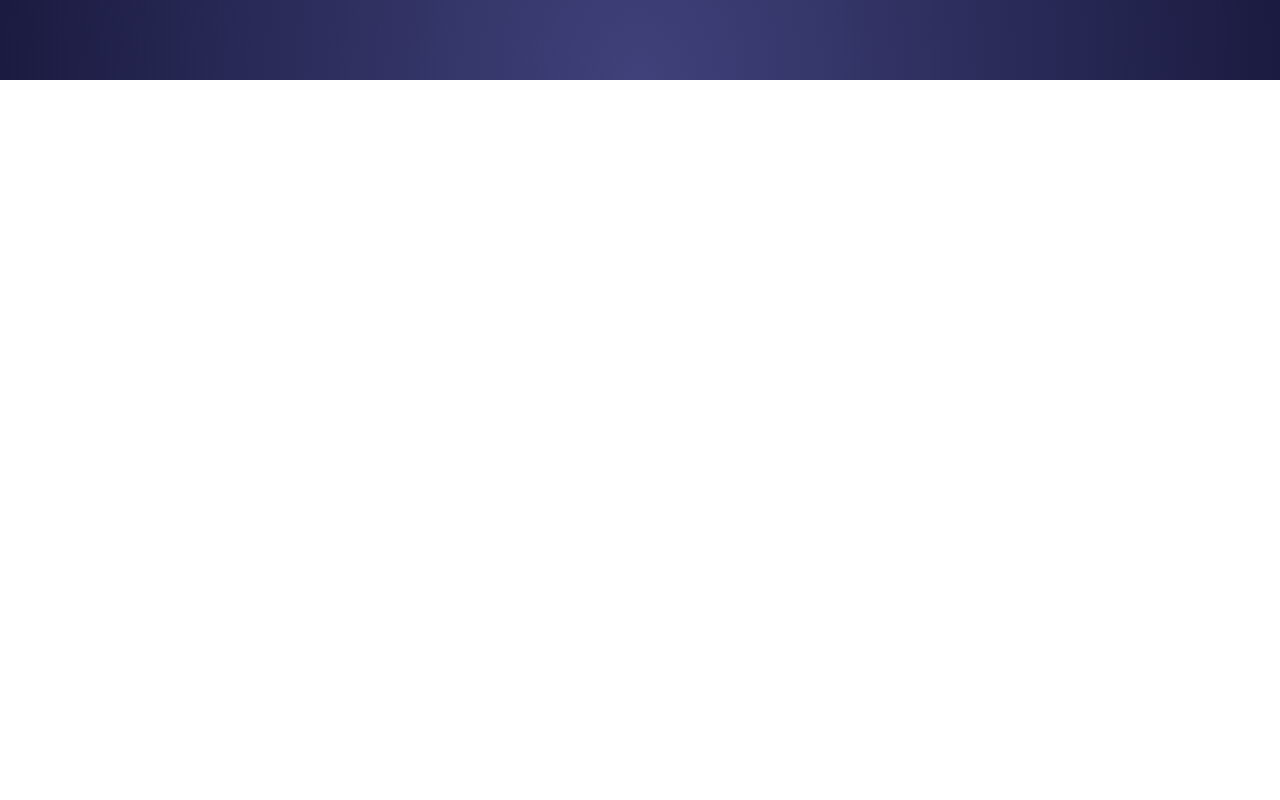
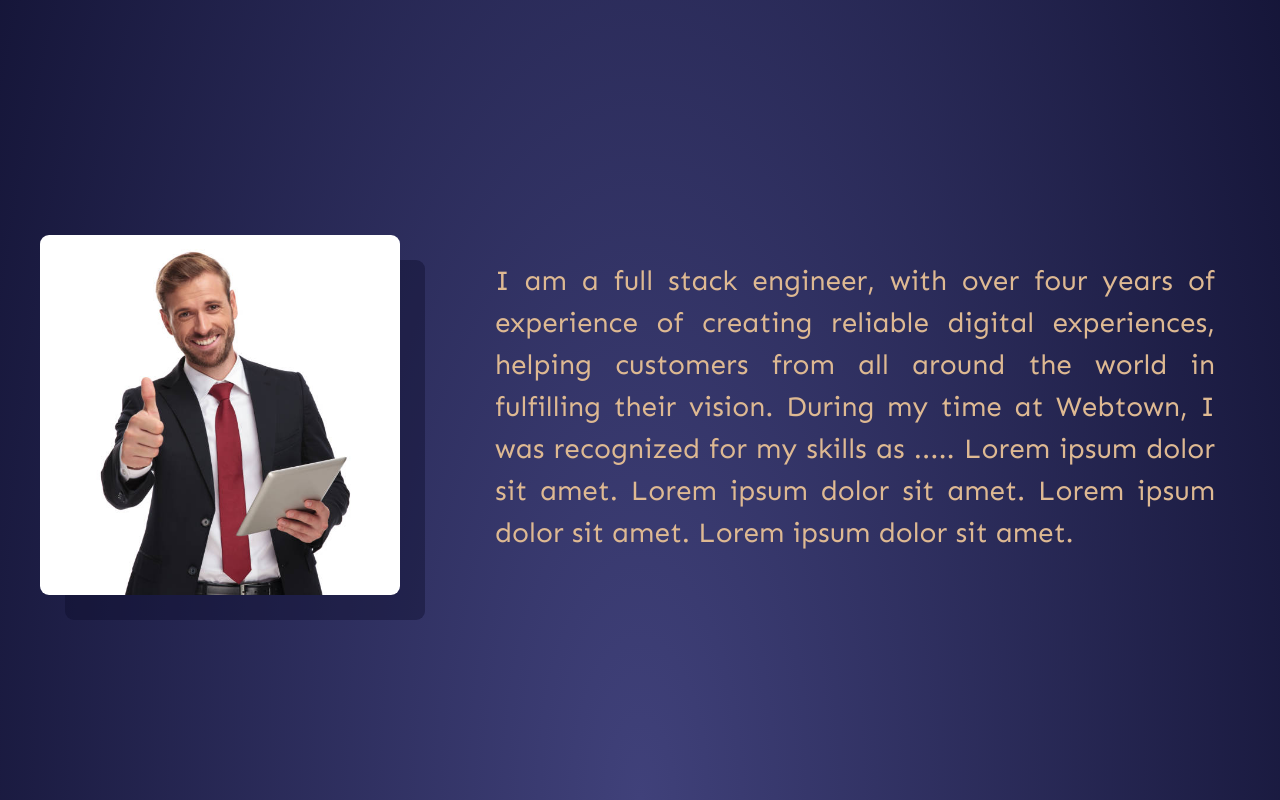
Before and after one commit to Epakesko/portfolio, a React (Create React App) app: page / in a window 1280 px wide. Shown: the part 720-1520 px from the top of the page. Before the commit the page ends 800 px from the top, so only its background shows below. Built offline with nearby package versions, Linux system fonts and the light colour scheme.

Commit message:
init AboutMe component, format files

```diff
--- a/src/App.tsx
+++ b/src/App.tsx
@@ -1,11 +1,13 @@
-import './App.scss';
-import Banner from './components/Banner.component';
+import "./App.scss";
+import Banner from "./components/Banner.component";
+import AboutMe from "./components/about_me/AboutMe.component";
 
 function App() {
   return (
     <div className="App">
       <header className="App-header">
         <Banner />
+        <AboutMe />
       </header>
     </div>
   );
--- a/src/components/Banner.component.tsx
+++ b/src/components/Banner.component.tsx
@@ -1,4 +1,4 @@
-import './Banner.styles.scss';
+import "./Banner.styles.scss";
 
 const Banner = () => {
   return (
@@ -7,7 +7,7 @@ const Banner = () => {
       <span className="middle-line">Bendegúz Takács</span>
       <span className="bottom-line">I bring imagination to reality through code.</span>
     </div>
-    )
-}
+  );
+};
 
 export default Banner;
--- a/src/components/Banner.styles.scss
+++ b/src/components/Banner.styles.scss
@@ -3,10 +3,11 @@
 .header-text {
   font-size: 36px;
   width: 1150px;
+  min-height: 100vh;
   margin: auto;
-    color: $light-gold;
   display: flex;
   flex-direction: column;
+  justify-content: center;
 
   .top-line {
     text-align: left;
--- /dev/null
+++ b/src/components/about_me/AboutMe.component.tsx
@@ -0,0 +1,20 @@
+import "./AboutMe.styles.scss";
+import ProfilePicture from "../../media/profile-picture.jpg";
+
+const AboutMe = () => {
+  return (
+    <div className="about-me-container">
+      <div className="about-me-image">
+        <img src={ProfilePicture} alt="" />
+      </div>
+      <div className="about-me-text">
+        I am a full stack engineer, with over four years of experience of creating reliable digital experiences, helping
+        customers from all around the world in fulfilling their vision. During my time at Webtown, I was recognized for
+        my skills as ..... Lorem ipsum dolor sit amet. Lorem ipsum dolor sit amet. Lorem ipsum dolor sit amet. Lorem
+        ipsum dolor sit amet.
+      </div>
+    </div>
+  );
+};
+
+export default AboutMe;
--- /dev/null
+++ b/src/components/about_me/AboutMe.styles.scss
@@ -0,0 +1,31 @@
+@use "../../styles/_variables.scss" as *;
+
+.about-me-container {
+  margin: 180px 0;
+  width: 1150px;
+  display: flex;
+  justify-content: space-between;
+
+  .about-me-image {
+    position: relative;
+    background-color: rgba($midnight-blue, 0.4);
+    height: 360px;
+    width: 360px;
+    border-radius: 9px;
+
+    img {
+      position: absolute;
+      top: -25px;
+      left: -25px;
+      height: 100%;
+      width: 100%;
+      border-radius: 9px;
+    }
+  }
+
+  .about-me-text {
+    max-width: 720px;
+    text-align: justify;
+    font-size: 28px;
+  }
+}
--- a/src/index.scss
+++ b/src/index.scss
@@ -3,14 +3,10 @@
 
 body {
   margin: 0;
-  font-family: $sen, -apple-system, BlinkMacSystemFont, 'Segoe UI', 'Roboto', 'Oxygen',
-    'Ubuntu', 'Cantarell', 'Fira Sans', 'Droid Sans', 'Helvetica Neue',
-    sans-serif;
+  font-family: $sen;
   -webkit-font-smoothing: antialiased;
   -moz-osx-font-smoothing: grayscale;
+  color: $light-gold;
+  font-family: 18px;
+  line-height: 1.5;
 }
-
-code {
-  font-family: source-code-pro, Menlo, Monaco, Consolas, 'Courier New',
-    monospace;
-}
--- a/src/styles/_variables.scss
+++ b/src/styles/_variables.scss
@@ -1,6 +1,6 @@
-$light-gold: #DEB992;
+$light-gold: #deb992;
 $midnight-blue: #0b0b29;
 $midnight-purple: #40417a;
 
-$sen: 'Sen', sans-serif;
-$manrope: 'Manrope', sans-serif;
+$sen: "Sen", sans-serif;
+$manrope: "Manrope", sans-serif;
```
Also changed, not shown: src/index.tsx (+6 -8 lines), src/styles/_fonts.scss (+15 -9 lines), src/media/profile-picture.jpg (added), 1 other file (tests, documents, lock files or other folders). Lines whose indentation alone changed are shown as unchanged.
